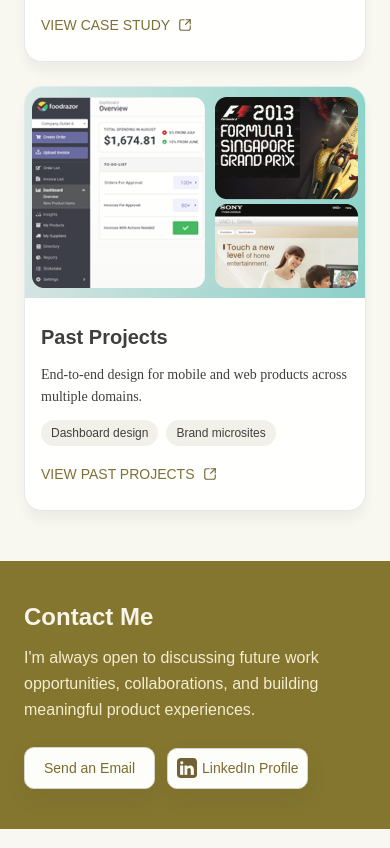
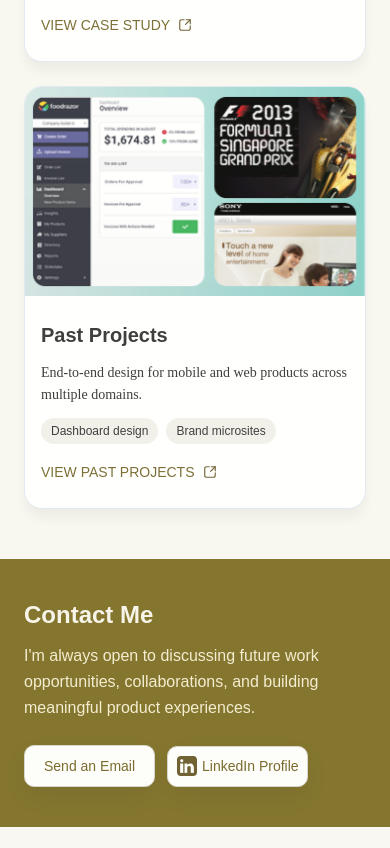
Before and after one commit to SeetST/Portfolio, a plain HTML site: page index.html in a window 390 px wide. Shown: the part 5702-6550 px from the top of the page. Drawn offline with Linux system fonts and the light colour scheme; a web font is replaced by a local one.

Commit message:
Refresh Past Projects card image

```diff
--- a/index.html
+++ b/index.html
@@ -419,8 +419,8 @@
 </div>
 </article>
 <article class="home-project-card case-study-card">
-<div data-case-study-image="true" class="home-project-card__media case-study-media relative overflow-hidden">
-<img alt="Past Projects preview" loading="lazy" decoding="async" data-nimg="fill" class="case-study-image object-cover" style="position:absolute;height:100%;width:100%;left:0;top:0;right:0;bottom:0;color:transparent" sizes="(max-width: 640px) 100vw, 216px" srcSet="./figma-assets/Past-Project-img.png 640w, ./figma-assets/Past-Project-img.png 750w, ./figma-assets/Past-Project-img.png 828w, ./figma-assets/Past-Project-img.png 1080w, ./figma-assets/Past-Project-img.png 1200w, ./figma-assets/Past-Project-img.png 1920w, ./figma-assets/Past-Project-img.png 2048w, ./figma-assets/Past-Project-img.png 3840w" src="./figma-assets/Past-Project-img.png"/>
+<div data-case-study-image="true" class="home-project-card__media home-project-card__media--past-projects case-study-media relative overflow-hidden">
+<img alt="Past Projects preview" loading="lazy" decoding="async" data-nimg="fill" class="case-study-image object-cover" style="position:absolute;height:100%;width:100%;left:0;top:0;right:0;bottom:0;color:transparent" sizes="(max-width: 640px) 100vw, 216px" srcSet="./figma-assets/past-projects2x.png 640w, ./figma-assets/past-projects2x.png 750w, ./figma-assets/past-projects2x.png 828w, ./figma-assets/past-projects2x.png 1080w, ./figma-assets/past-projects2x.png 1200w, ./figma-assets/past-projects2x.png 1920w, ./figma-assets/past-projects2x.png 2048w, ./figma-assets/past-projects2x.png 3840w" src="./figma-assets/past-projects2x.png"/>
 </div>
 <div class="home-project-card__details">
 <div class="home-project-card__text-group">
--- a/styles/tokens.css
+++ b/styles/tokens.css
@@ -944,6 +944,11 @@
     height: auto;
     aspect-ratio: 675 / 422;
   }
+
+  .home-project-card__media--past-projects {
+    height: auto;
+    aspect-ratio: 686 / 422;
+  }
 }
 
 @media (max-width: 767px) {
```
Also changed, not shown: figma-assets/past-projects2x.png (added).
